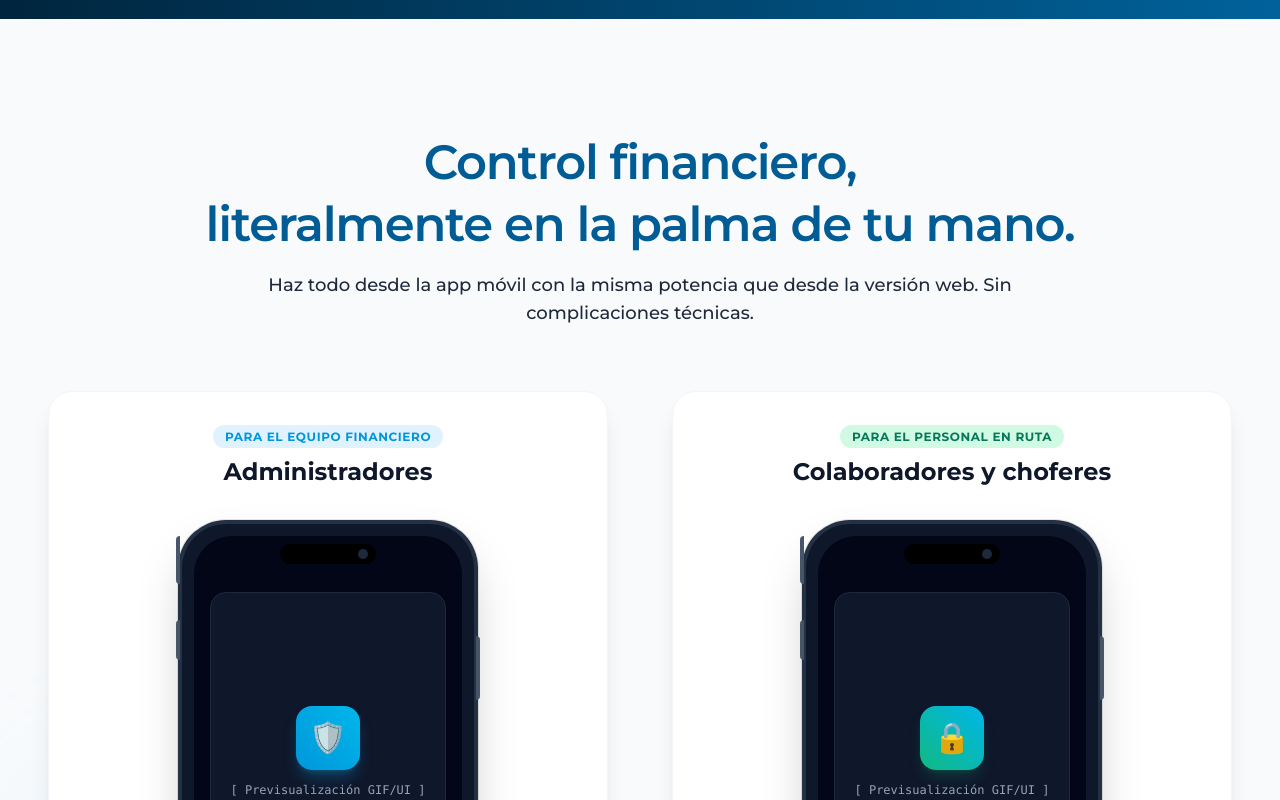
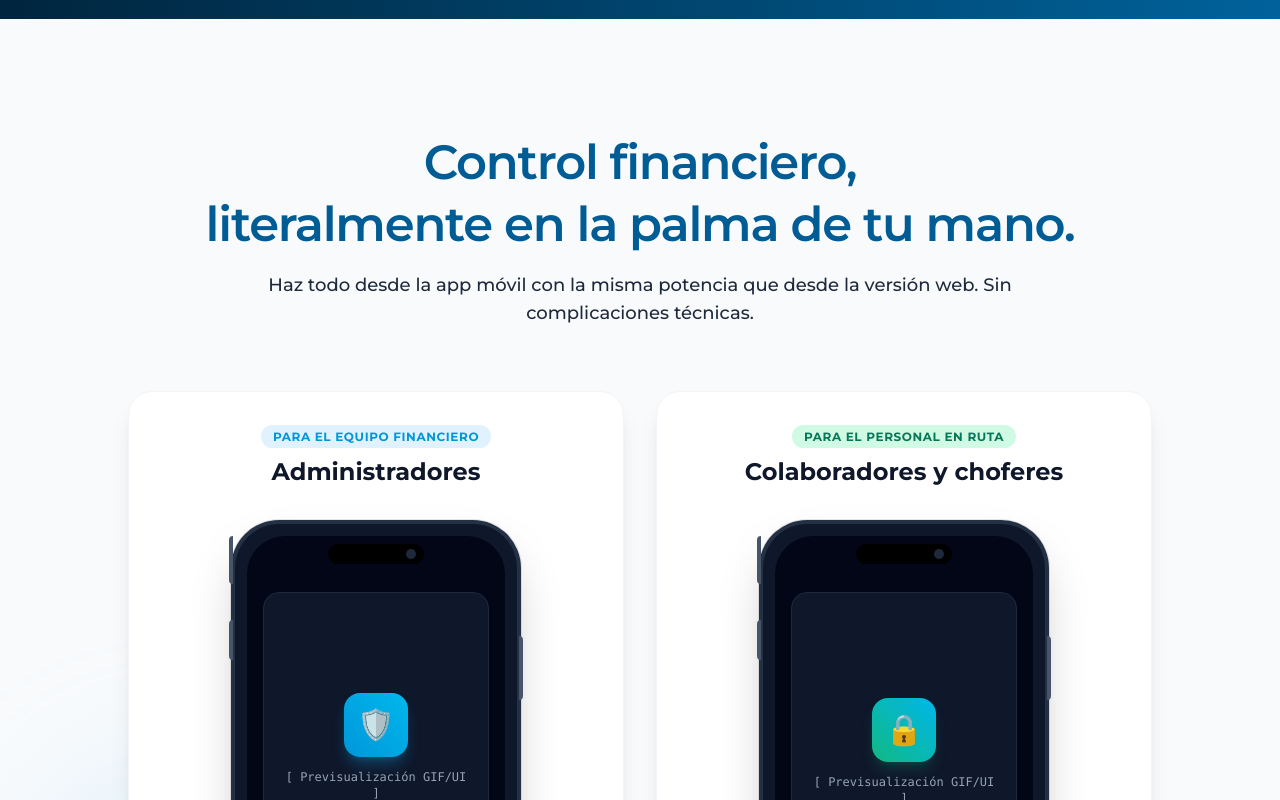
Before and after one commit to jhon-henao13/onecard-wireframe-landing, a React (Vite) app: page / in a window 1280 px wide. Shown: the part 3280-4080 px from the top of the page. Built offline with nearby package versions, Linux system fonts and the light colour scheme.

Commit message:
fix: sat-icon white in TestimonialsMaquee section & reduce size Appshowcase

```diff
--- a/src/components/AppShowcase.jsx
+++ b/src/components/AppShowcase.jsx
@@ -94,7 +94,7 @@ const AppShowcase = () => {
       <div className="absolute top-1/2 left-10 w-72 h-72 bg-sky-200/40 rounded-full blur-3xl pointer-events-none" />
       <div className="absolute bottom-10 right-10 w-96 h-96 bg-blue-100/50 rounded-full blur-3xl pointer-events-none" />
 
-      <div className="max-w-7xl mx-auto relative z-10 space-y-16">
+      <div className="max-w-5xl mx-auto relative z-10 space-y-16">
 
         {/* Encabezado Principal */}
         <motion.div
@@ -114,7 +114,7 @@ const AppShowcase = () => {
         </motion.div>
 
         {/* Grid de los 2 perfiles: Administradores y Colaboradores */}
-        <div className="grid grid-cols-1 lg:grid-cols-2 gap-12 lg:gap-16 items-start">
+        <div className="grid grid-cols-1 lg:grid-cols-2 gap-6 lg:gap-8 items-start">
 
           {/* ==== SECCIÓN IZQUIERDA: ADMINISTRADORES ==== */}
           <div className="flex flex-col items-center space-y-8 bg-white p-6 sm:p-8 rounded-3xl shadow-xl border border-slate-100">
@@ -126,7 +126,7 @@ const AppShowcase = () => {
             </div>
 
             {/* Mockup iPhone vectorial */}
-            <div className="relative w-[280px] sm:w-[300px] h-[560px] sm:h-[580px] bg-slate-900 rounded-[48px] p-3 shadow-2xl border-4 border-slate-700/60 ring-1 ring-slate-900/10">
+            <div className="relative w-[270px] sm:w-[290px] h-[550px] sm:h-[570px] bg-slate-900 rounded-[48px] p-3 shadow-2xl border-4 border-slate-700/60 ring-1 ring-slate-900/10">
 
               {/* Dynamic Island */}
               <div className="absolute top-5 left-1/2 -translate-x-1/2 w-24 h-5 bg-black rounded-full z-30 flex items-center justify-end px-2">
@@ -150,7 +150,7 @@ const AppShowcase = () => {
                     className="w-full h-full flex flex-col justify-between p-4 relative"
                   >
                     {/* ÁREA RESERVADA PARA IMAGEN / GIF */}
-                    <div className="w-full h-[320px] bg-slate-900 rounded-2xl border border-slate-800 flex flex-col items-center justify-center p-4 text-center overflow-hidden relative group">
+                    <div className="w-full h-[310px] bg-slate-900 rounded-2xl border border-slate-800 flex flex-col items-center justify-center p-4 text-center overflow-hidden relative group">
                       {ADMIN_FEATURES[adminIndex].mediaUrl ? (
                         <img
                           src={ADMIN_FEATURES[adminIndex].mediaUrl}
@@ -222,7 +222,7 @@ const AppShowcase = () => {
             </div>
 
             {/* Mockup iPhone vectorial */}
-            <div className="relative w-[280px] sm:w-[300px] h-[560px] sm:h-[580px] bg-slate-900 rounded-[48px] p-3 shadow-2xl border-4 border-slate-700/60 ring-1 ring-slate-900/10">
+            <div className="relative w-[270px] sm:w-[290px] h-[550px] sm:h-[570px] bg-slate-900 rounded-[48px] p-3 shadow-2xl border-4 border-slate-700/60 ring-1 ring-slate-900/10">
 
               {/* Dynamic Island */}
               <div className="absolute top-5 left-1/2 -translate-x-1/2 w-24 h-5 bg-black rounded-full z-30 flex items-center justify-end px-2">
--- a/src/components/TestimonialsMarquee.jsx
+++ b/src/components/TestimonialsMarquee.jsx
@@ -4,7 +4,7 @@ import { motion } from 'framer-motion';
 
 // Importación de las certificaciones y logos requeridos
 import bestPlaceLogo from '../assets/best-place-tocode.png';
-import satLogo from '../assets/sat-blue.png';
+import satLogo from '../assets/hero-right/sat-icon.webp';
 import cnbvLogo from '../assets/cnbv-icon-gray-png.png';
 
 // Casos de éxito para Columna 1 (Scroll Hacia Arriba)
```
